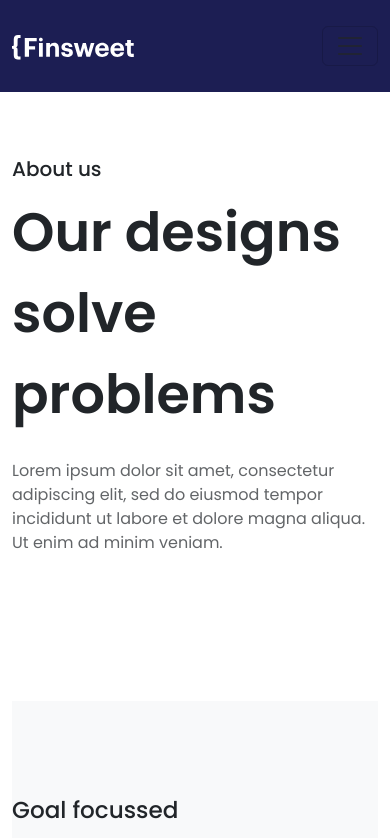
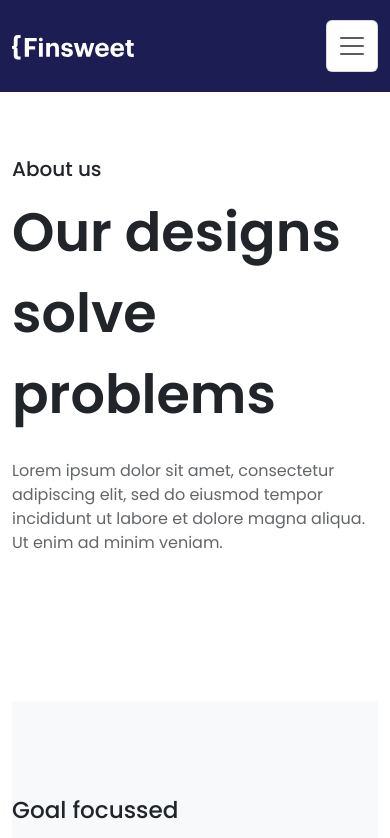
Before and after one commit to abdulloh01/reactn35-lesson22-23, a plain HTML site: page pages/about.html in a window 390 px wide. Shown: the top 838 px of the page. Drawn offline with nearby package versions, Linux system fonts and the light colour scheme; files that its build step writes are made by us from their sources; a script that the page names is missing; files whose address does not match are found by name.

Commit message:
humburger fixed

```diff
--- a/pages/about.html
+++ b/pages/about.html
@@ -13,7 +13,7 @@
           <a class="navbar-brand" href="#">
             <img src="../assets/images/Logo.svg" alt="logo">
           </a>
-          <button class="navbar-toggler" type="button" data-bs-toggle="offcanvas" data-bs-target="#offcanvasNavbar" aria-controls="offcanvasNavbar" aria-label="Toggle navigation">
+          <button class="navbar-toggler humburger" type="button" data-bs-toggle="offcanvas" data-bs-target="#offcanvasNavbar" aria-controls="offcanvasNavbar" aria-label="Toggle navigation">
             <span class="navbar-toggler-icon"></span>
           </button>
           <div class="offcanvas offcanvas-start"  tabindex="-1" id="offcanvasNavbar" aria-labelledby="offcanvasNavbarLabel">
```
Also changed, not shown: pages/blog.html (+1 -1 lines), pages/contact.html (+1 -1 lines), pages/pricing.html (+1 -1 lines), pages/work.html (+1 -1 lines).
